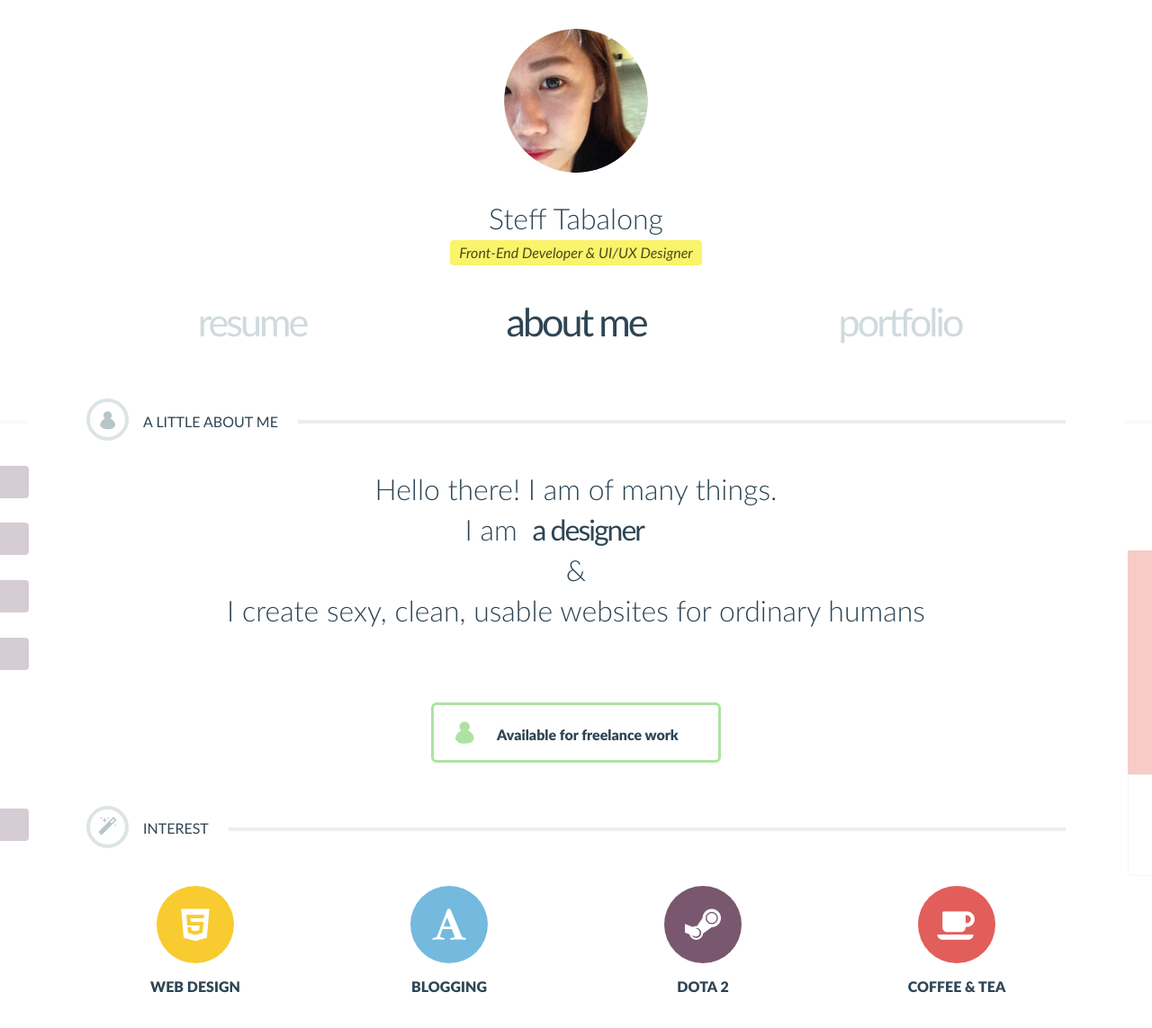
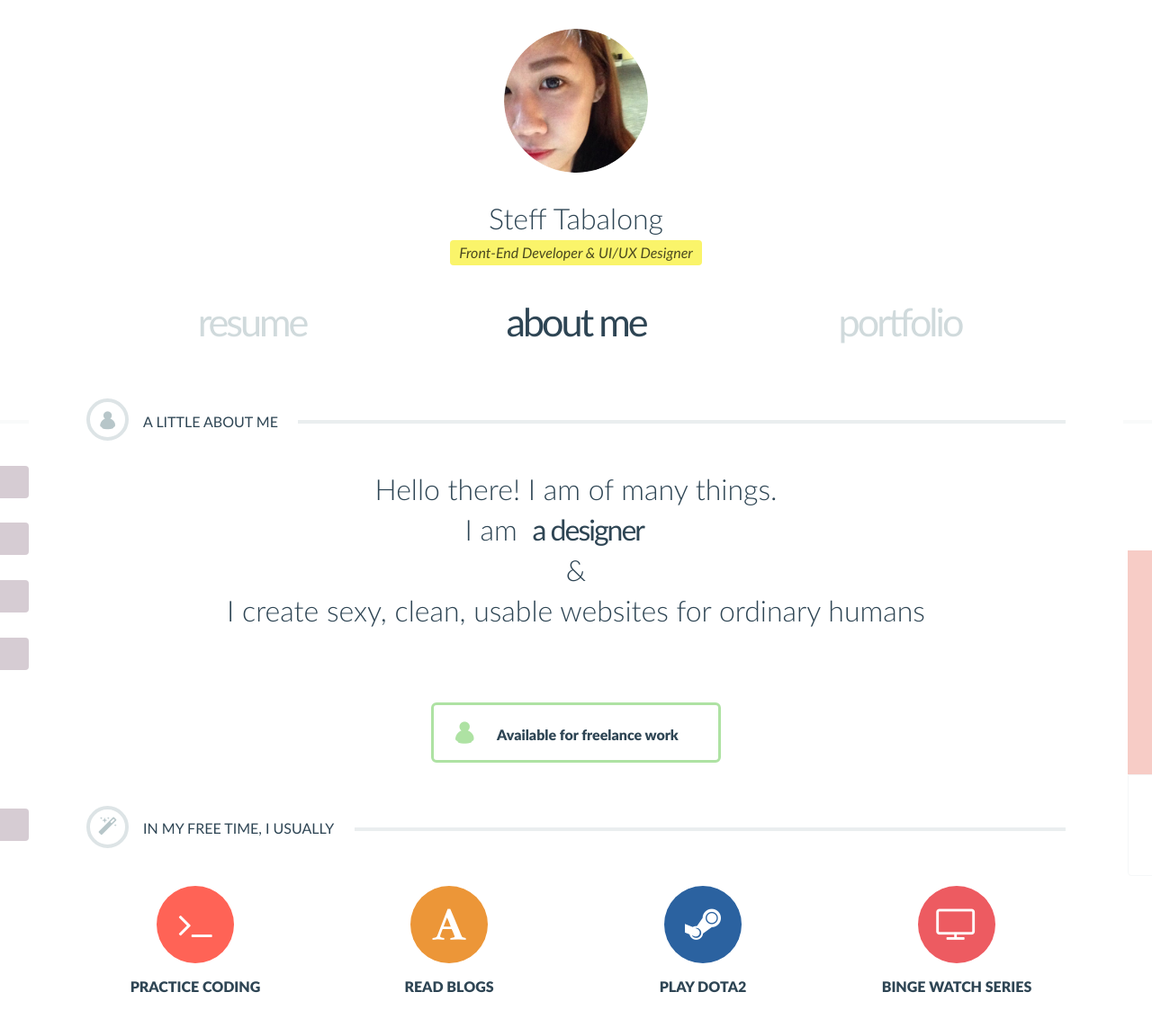
Before and after one commit to stefftabalong/stefftabalong.github.io, a Jekyll site: the page built from index.html, in a window 1280 px wide and 1197 px high. Shown: the top 1143 px of the window at 90% size. Built offline with Jekyll 4.4.1, drawn with Linux system fonts in a browser that asks for light colours; some web fonts are replaced; Markdown is read by kramdown in place of the engine named in the settings.

```diff
--- a/css/main.css
+++ b/css/main.css
@@ -2317,6 +2317,7 @@
     border-color: #EE8F8F
 }
 .alert.error:before {
+    color: #EE8F8F;
     content: "\f06a"
 }
 .alert strong {
@@ -4001,16 +4002,16 @@
     background: #FFFFCF;
 }
 .color1 i {
-    background: #F8CB30;
+    background: #FF6356;
 }
 .color2 i {
-    background: #74BADE;
+    background: #EC9638;
 }
 .color3 i {
-    background: #79586F;
+    background: #2B62A0;
 }
 .color4 i {
-    background: #E25E5B;
+    background: #ED5B61;
 }
 .navigation a:hover,
 .pagination a:hover,
--- a/index.html
+++ b/index.html
@@ -37,36 +37,36 @@
 		</div>
 
 		<h2 class="section-title">
-			<span><i class="fa fa-magic"></i>INTEREST</span>
+			<span><i class="fa fa-magic"></i>IN MY FREE TIME, I USUALLY</span>
 		</h2>
 
 			<div class="row">
 
 				<div class="col-sm-6 col-md-3">
 					<div class="service color1">
-						<i class="fa fa-html5"></i>
-						<h4>Web Design</h4>
+						<i class="fa fa-terminal"></i>
+						<h4>Practice Coding</h4>
 					</div>
 				</div>
 
 				<div class="col-sm-6 col-md-3">
 					<div class="service color2">
 						<i class="fa fa-font"></i>
-						<h4>Blogging</h4>
+						<h4>Read blogs</h4>
 					</div>
 				</div>
 
 			<div class="col-sm-6 col-md-3">
 				<div class="service color3">
 					<i class="fa fa-steam"></i>
-					<h4>Dota 2</h4>
+					<h4>Play Dota2</h4>
 				</div>
 			</div>
 
 			<div class="col-sm-6 col-md-3">
 				<div class="service color4">
-					<i class="fa fa-coffee"></i>
-					<h4>Coffee &amp; Tea</h4>
+					<i class="fa fa-television"></i>
+					<h4>Binge watch series</h4>
 				</div>
 			</div>
 
```
Also changed, not shown: other parts of index.html (+1 -1 lines).
